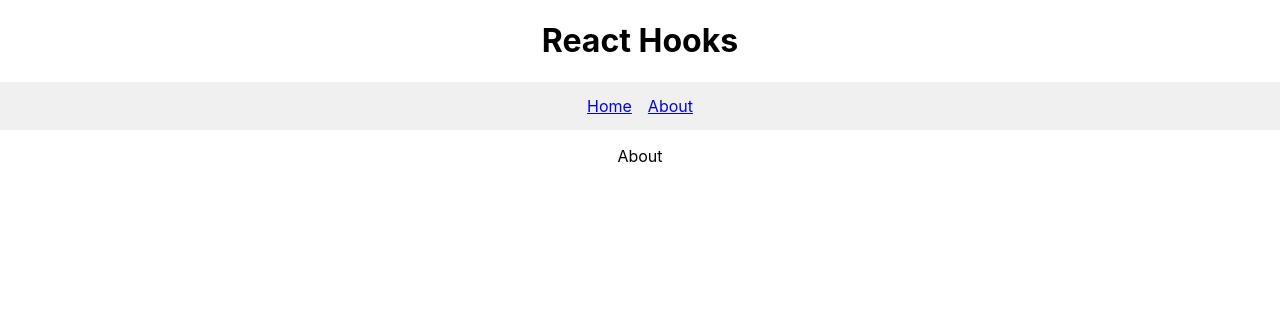
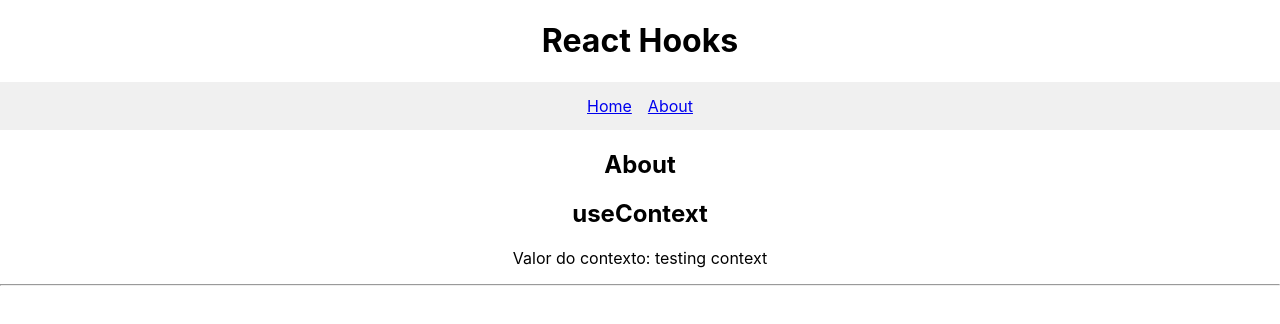
Before and after one commit to gustavojung23/Fundamentos-React, a React (Create React App) app in the folder react-hooks/: page /about in a window 1280 px wide. Shown: the top 324 px of the page. Built offline with nearby package versions, Linux system fonts and the light colour scheme.

Commit message:
react useHookContext

```diff
--- a/react-hooks/src/App.js
+++ b/react-hooks/src/App.js
@@ -3,10 +3,12 @@
 
 import Home from './pages/Home';
 import About from './pages/About';
+import { HookUseContext } from './components/HookUseContext';
 
 function App() {
   return (
     <div className="App">
+      <HookUseContext>
         <h1>React Hooks</h1>
         <BrowserRouter>
           <ul>
@@ -22,6 +24,7 @@
             <Route path="/about" element={<About />} />
           </Routes>
         </BrowserRouter>
+      </HookUseContext>
     </div>
   );
 }
--- a/react-hooks/src/components/HookUseContext.jsx
+++ b/react-hooks/src/components/HookUseContext.jsx
@@ -1,12 +1,15 @@
-import { useContext } from "react"
+import { createContext } from "react"
 
-const HookUseContext = () => {
-    return (
-        <div>
-            <h2>useContext</h2>
-            <hr/>
-        </div>
+export const SomeContext = createContext();
+
+export const HookUseContext = ({children}) => {
+    const contextValue = "testing context";
+
+    return(
+        <SomeContext.Provider value={{contextValue}}>
+            {children}
+        </SomeContext.Provider>
     )
 }
 
-export default HookUseContext
+export default HookUseContext;
--- a/react-hooks/src/pages/About.jsx
+++ b/react-hooks/src/pages/About.jsx
@@ -1,8 +1,19 @@
 import React from 'react'
 
+import { useContext } from "react";
+import { SomeContext } from "../components/HookUseContext.jsx";
+
 const About = () => {
+
+  const {contextValue} = useContext(SomeContext);
+
   return (
-    <div>About</div>
+    <div>
+      <h2>About</h2>
+      <h2>useContext</h2>
+      <p>Valor do contexto: {contextValue}</p>
+      <hr/>
+    </div>
   )
 }
 
--- a/react-hooks/src/pages/Home.jsx
+++ b/react-hooks/src/pages/Home.jsx
@@ -4,13 +4,22 @@
 import HookUseEffect from '../components/HookUseEffect'
 import HookUseContext from '../components/HookUseContext'
 
+import { useContext } from "react";
+import { SomeContext } from "../components/HookUseContext.jsx";
+
 const Home = () => {
+
+    const {contextValue} = useContext(SomeContext);
+
     return (
         <div>
             <HookUseState />
             <HookUseReducer />
             <HookUseEffect />
             <HookUseContext />
+            <h2>useContext</h2>
+            <p>Valor do contexto: {contextValue}</p>
+            <hr/>
         </div>
     )
 }
```
Lines whose indentation alone changed are shown as unchanged.
